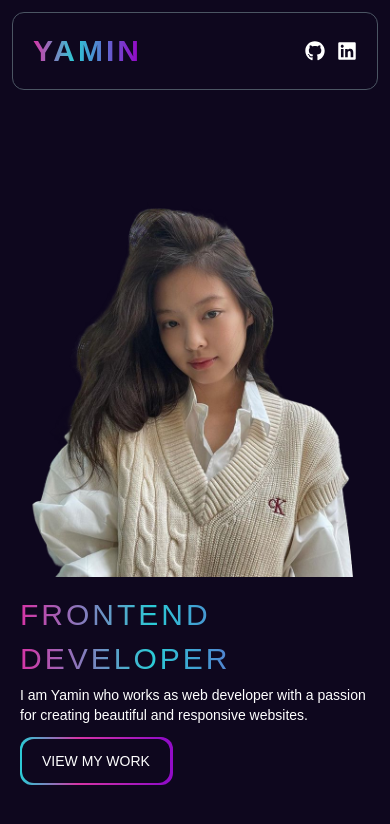
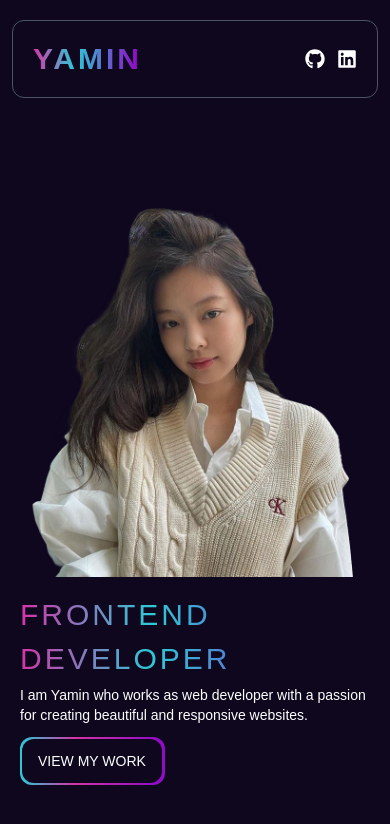
Before and after one commit to yaminphyu/yamin.portfolio, a Next.js app: page / in a window 390 px wide. Shown: the top 824 px of the page. Built offline with nearby package versions, Linux system fonts and the light colour scheme.

Commit message:
change css for view my work button

```diff
--- a/styles/Header.module.css
+++ b/styles/Header.module.css
@@ -1,5 +1,5 @@
 .container {
-    @apply w-full h-[12vh] p-3 md:p-10 lg:p-3 box-border flex flex-row justify-center items-center fixed z-50 top-0 bg-background;
+    @apply w-full h-[12vh] p-3 md:p-10 lg:p-3 box-border flex flex-row justify-center items-center fixed z-50 top-2 bg-background;
 }
 
 .wrapper {
--- a/styles/Hero.module.css
+++ b/styles/Hero.module.css
@@ -29,7 +29,7 @@
 }
 
 .button {
-  @apply bg-[#0E071E] text-white py-3 px-5 sm:px-6 text-sm sm:text-base font-medium border-none cursor-pointer uppercase block rounded-xl;
+  @apply bg-background text-white py-3 px-5 sm:px-6 text-sm sm:text-base font-medium border-none cursor-pointer uppercase block rounded-xl;
 }
 
 .profile {
@@ -37,5 +37,34 @@
 }
 
 .profile-image {
-    @apply mt-16 md:-mt-3 lg:mt-[-4vh] w-[410px] lg:w-[500px] h-full;
+    @apply mt-0 md:-mt-3 lg:mt-[-4vh] w-[410px] lg:w-[500px] h-full;
 }
+
+/* redmi 10 */
+@media screen and (min-width: 393px) and (max-width: 395px) and (min-height: 764px) {
+    .button-wrapper {
+        @apply w-[145px];
+    }
+}
+
+/* iphone 15pro */
+@media screen and (min-width: 390px) and (max-width: 392px) {
+    .button-wrapper {
+        @apply w-[150px];
+    }
+}
+
+/* iphone x */
+@media screen and (max-width: 390px) and (max-height: 844px) {
+    .profile-image {
+        @apply mt-16;
+    }
+
+    .button-wrapper {
+        @apply w-[145px];
+    }
+
+    .button {
+        @apply px-4;
+    }
+}
```
